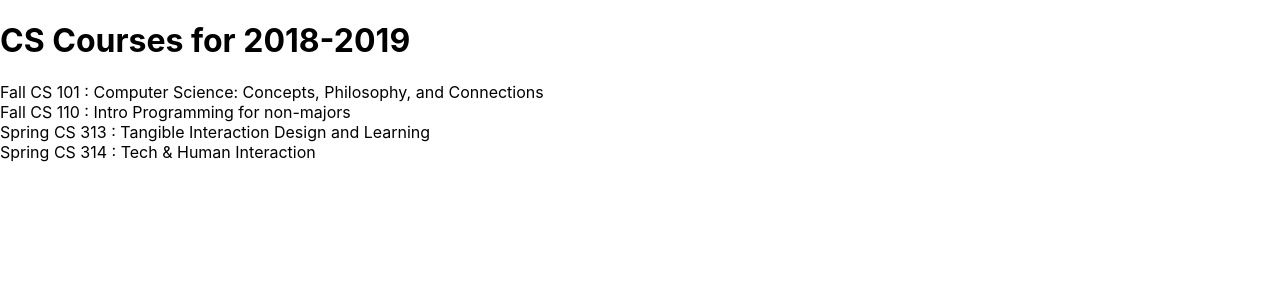
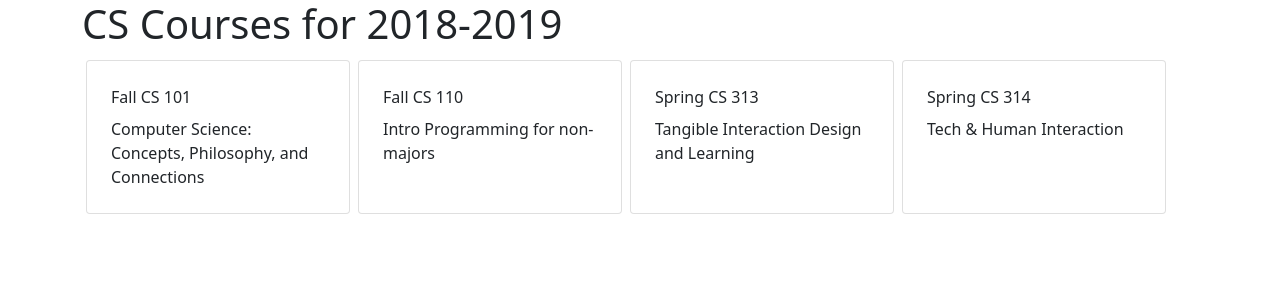
Before and after one commit to spencerfitch/cs497-scheduler, a React (Create React App) app: page / in a window 1280 px wide. Shown: the top 300 px of the page. Built offline with nearby package versions, Linux system fonts and the light colour scheme.

Commit message:
Styled the app

```diff
--- a/package.json
+++ b/package.json
@@ -6,6 +6,7 @@
     "@testing-library/jest-dom": "^5.14.1",
     "@testing-library/react": "^11.2.7",
     "@testing-library/user-event": "^12.8.3",
+    "bootstrap": "^5.1.1",
     "react": "^17.0.2",
     "react-dom": "^17.0.2",
     "react-scripts": "4.0.3",
--- a/src/App.css
+++ b/src/App.css
@@ -1,38 +1,4 @@
-.App {
-  text-align: center;
+.course-list {
+  display: grid;
+  grid-template-columns: repeat(auto-fill, minmax(12rem, 17rem));
 }
-
-.App-logo {
-  height: 40vmin;
-  pointer-events: none;
-}
-
-@media (prefers-reduced-motion: no-preference) {
-  .App-logo {
-    animation: App-logo-spin infinite 20s linear;
-  }
-}
-
-.App-header {
-  background-color: #282c34;
-  min-height: 100vh;
-  display: flex;
-  flex-direction: column;
-  align-items: center;
-  justify-content: center;
-  font-size: calc(10px + 2vmin);
-  color: white;
-}
-
-.App-link {
-  color: #61dafb;
-}
-
-@keyframes App-logo-spin {
-  from {
-    transform: rotate(0deg);
-  }
-  to {
-    transform: rotate(360deg);
-  }
-}
--- a/src/App.js
+++ b/src/App.js
@@ -41,19 +41,22 @@
 );
 
 const Course = ({ course }) => (
-  <div>
-    { getCourseTerm(course) } CS { getCourseNumber(course) } : { course.title }
+  <div className="card m-1 p-2">
+    <div className="card-body">
+      <div className="card-title">{ getCourseTerm(course) } CS { getCourseNumber(course) }</div>
+      <div className="card-text">{ course.title }</div>
+    </div>
   </div>
 );
 
 const CourseList = ({ courses }) => (
-  <div>
+  <div className="course-list">
     { Object.values(courses).map(course => <Course key={ course.id } course={ course } />) }
   </div>
 );
 
 const App = () => (
-  <div>
+  <div className="container">
     <Banner title={ schedule.title } />
     <CourseList courses={ schedule.courses } />
   </div>
--- a/src/index.js
+++ b/src/index.js
@@ -1,6 +1,6 @@
 import React from 'react';
 import ReactDOM from 'react-dom';
-import './index.css';
+import 'bootstrap/dist/css/bootstrap.min.css';
 import App from './App';
 import reportWebVitals from './reportWebVitals';
 
```
Also changed, not shown: 1 other file (tests, documents, lock files or other folders).
